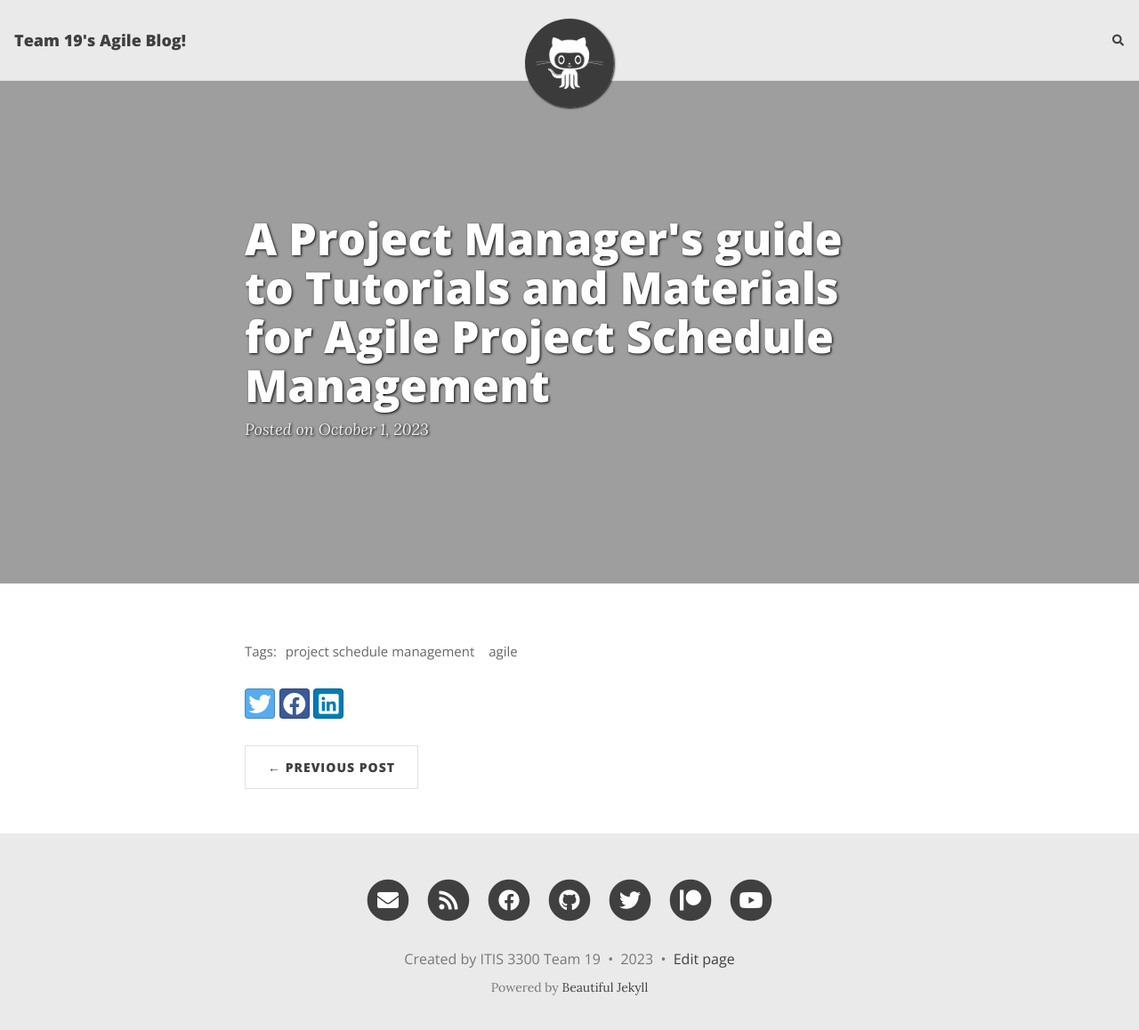
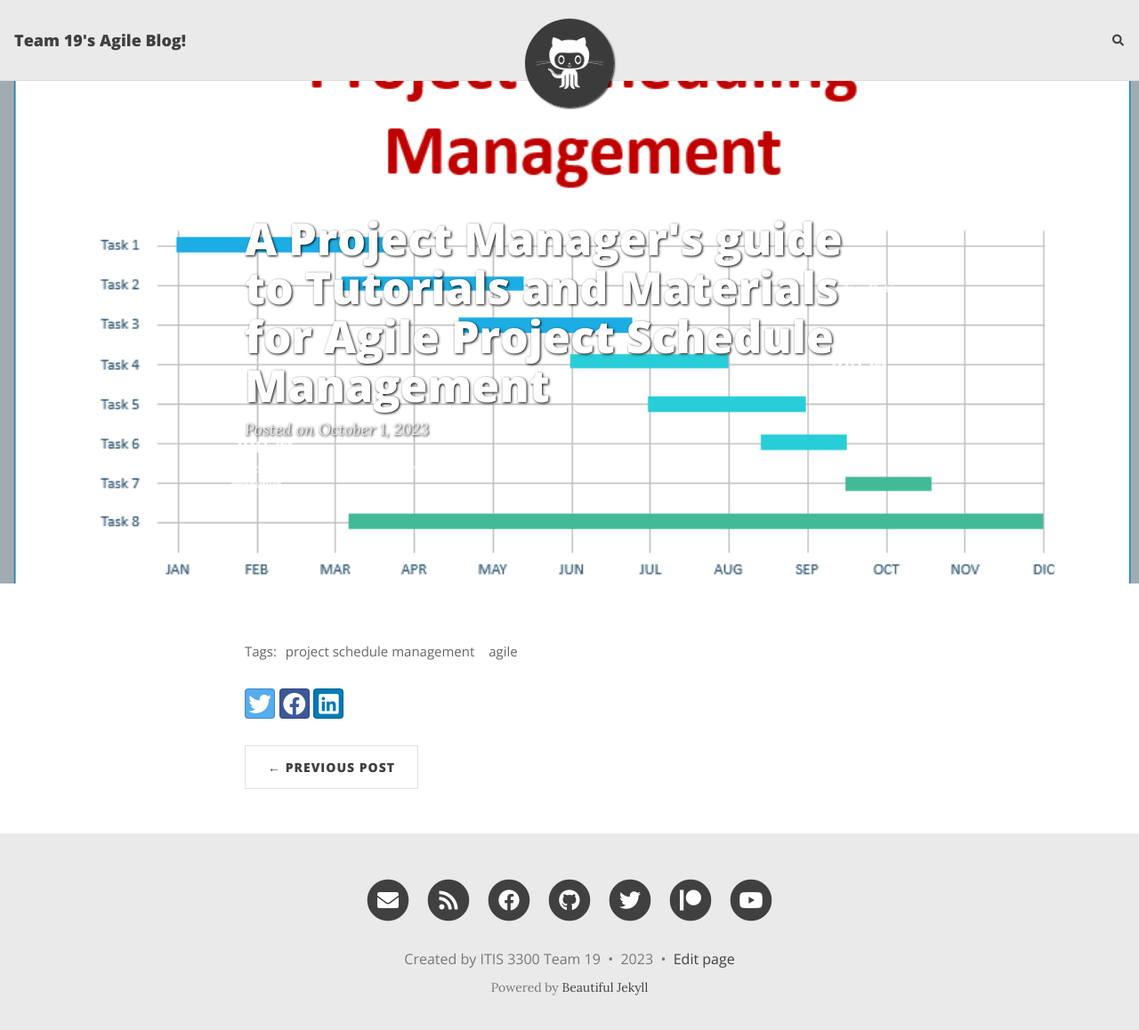
Before and after one commit to dlouangr/agile-blog, a Jekyll site: the page built from _posts/2023-10-01-Agile-Project-Schedule-Management.md, in a window 1280 px wide and 1171 px high. Shown: the top 1158 px of the window at 89% size. Built offline with Jekyll 4.4.1, drawn with Linux system fonts in a browser that asks for light colours; nearby versions of some CDN libraries; comment, search, counter and statistics services are not loaded.

Commit message:
Update 2023-10-01-Agile-Project-Schedule-Management.md

```diff
--- a/_posts/2023-10-01-Agile-Project-Schedule-Management.md
+++ b/_posts/2023-10-01-Agile-Project-Schedule-Management.md
@@ -1,6 +1,6 @@
 ---
 layout: post
 title: A Project Manager's guide to Tutorials and Materials for Agile Project Schedule Management
-cover-img: assets/img/
+cover-img: assets/img/Project-Scheduling-Management.png
 tags: [project schedule management,agile]
 ---
```
